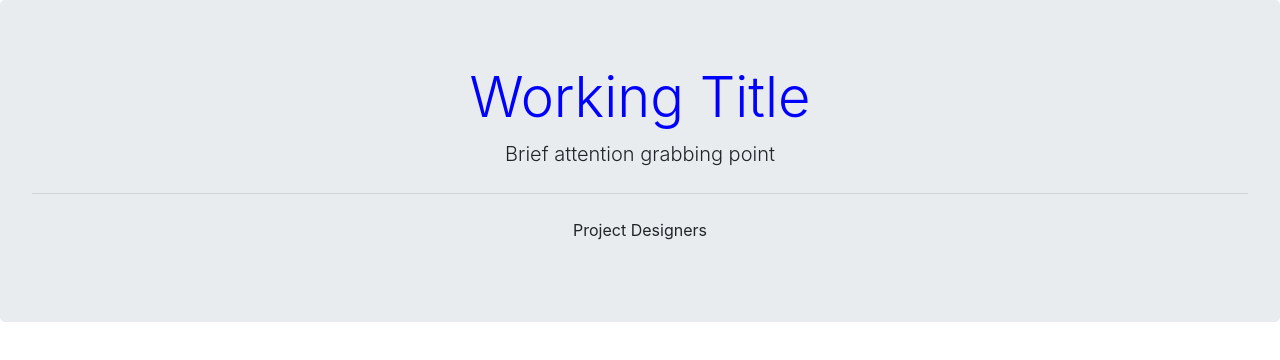
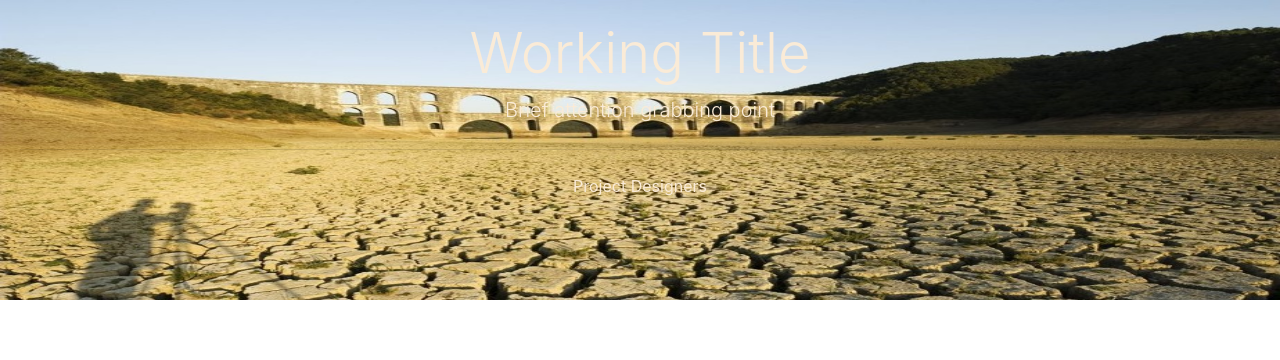
Before and after one commit to RayFlaherty/GroupProjectWaterCrisis, a plain HTML site: page index.html in a window 1280 px wide. Drawn offline with nearby package versions, Linux system fonts and the light colour scheme.

Commit message:
adding header image and sizing

```diff
--- a/index.html
+++ b/index.html
@@ -14,7 +14,14 @@
     <title>Save the Pickles!!!</title>
   </head>
   <body>
-    <div class="jumbotron">
+    <div>
+      <img
+        src="/assets/images/Aqueduct.jpg"
+        alt="Aqueduct over a dried riverbed"
+        id="HeaderImage"
+      />
+    </div>
+    <div class="card-img-overlay">
       <h1 class="display-4">Working Title</h1>
       <p class="lead">Brief attention grabbing point</p>
       <hr class="my-4" />
--- a/style.css
+++ b/style.css
@@ -1,8 +1,40 @@
+* {
+  color: antiquewhite;
+}
+
 h1 {
-  color: blue;
   text-align: center;
 }
 
 p {
   text-align: center;
 }
+
+#HeaderImage {
+  height: auto;
+  width: 100%;
+}
+
+@media (min-width: 576px) {
+  #HeaderImage {
+    height: 300px;
+  }
+}
+
+@media (min-width: 768px) {
+  #HeaderImage {
+    height: 300px;
+  }
+}
+
+@media (min-width: 992px) {
+  #HeaderImage {
+    height: 300px;
+  }
+}
+
+@media (min-width: 1200px) {
+  #HeaderImage {
+    height: 300px;
+  }
+}
```
Also changed, not shown: assets/images/Aqueduct.jpg (added).
